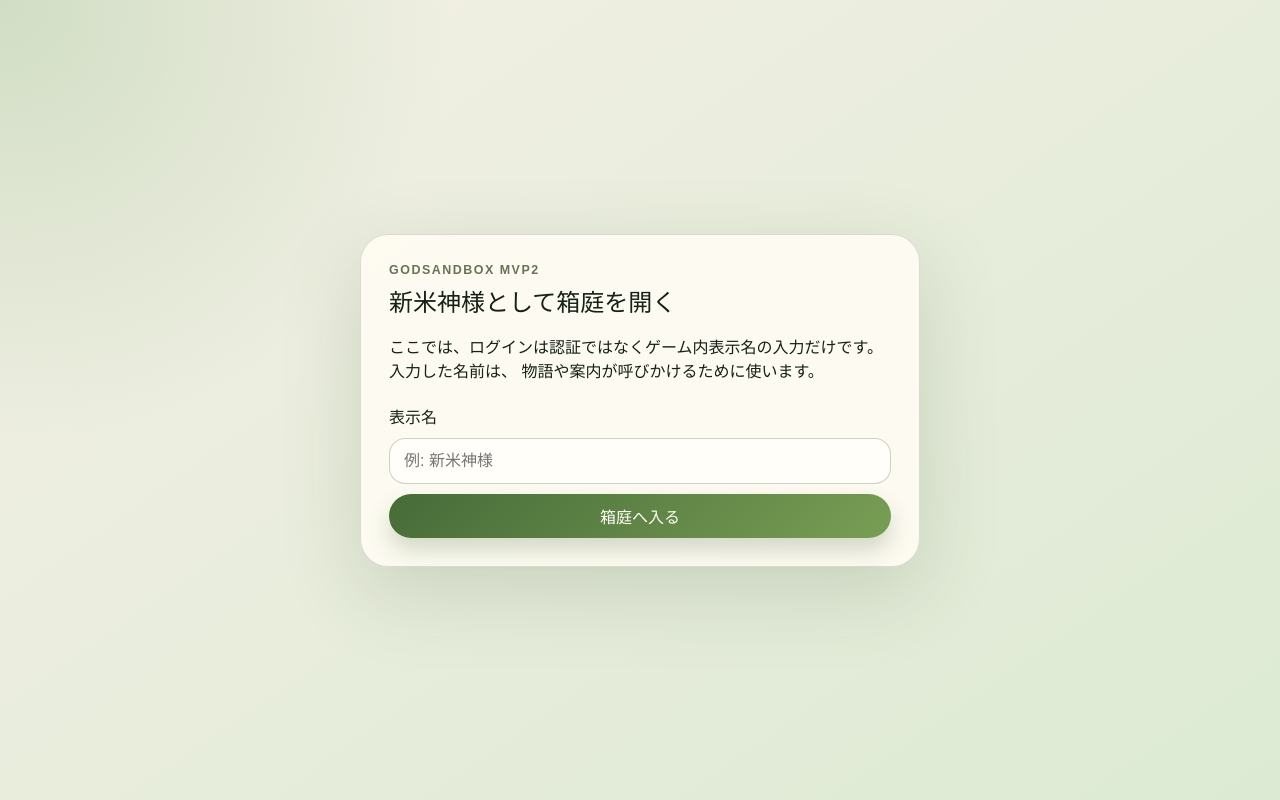
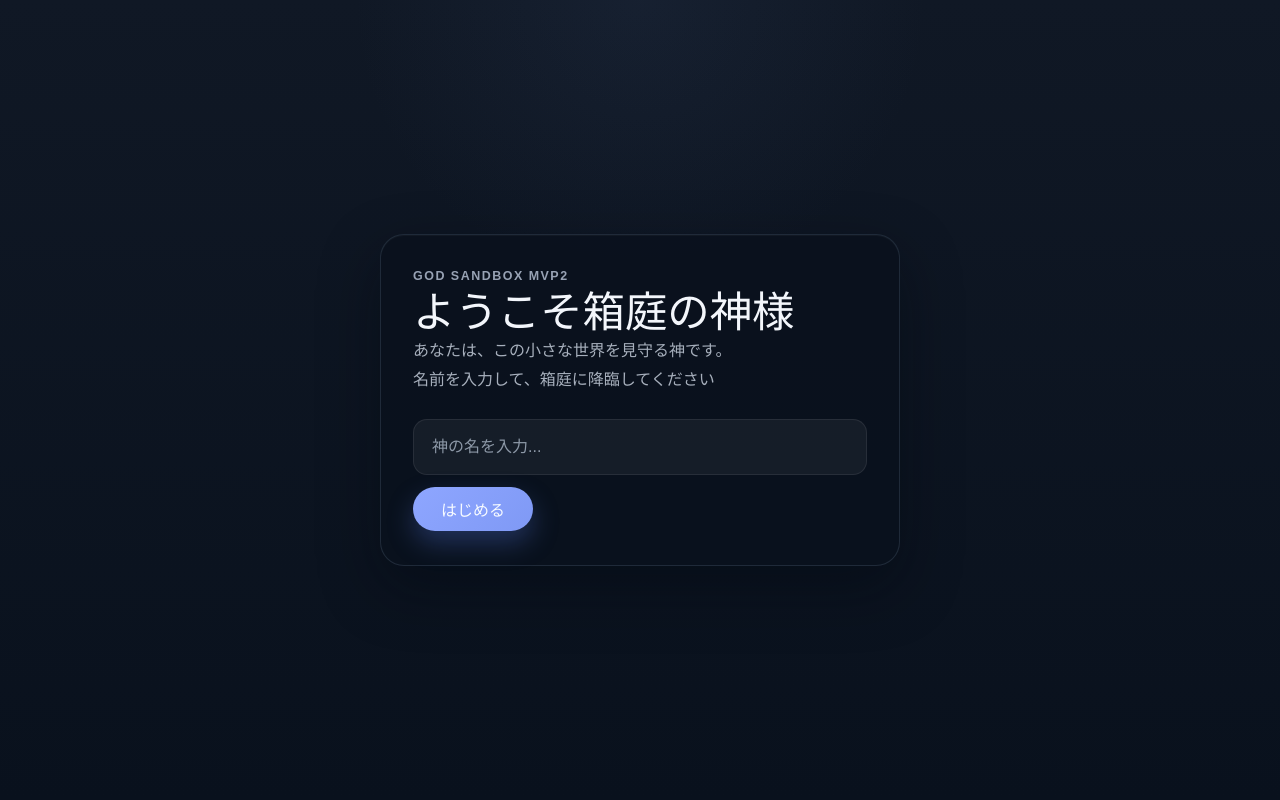
Before and after one commit to KitsuneSavaskiy/god-sandbox-mvp2, a React app: page / in a window 1280 px wide. Built offline with nearby package versions, Linux system fonts and the light colour scheme.

Commit message:
fix: ログイン画面の文言と色合いを調整

```diff
--- a/src/app/AppShell.css
+++ b/src/app/AppShell.css
@@ -31,18 +31,21 @@ textarea {
   min-height: 100vh;
   place-items: center;
   padding: 24px;
+  color: #f6f4ef;
   background:
-    radial-gradient(circle at top left, rgba(118, 174, 112, 0.28), transparent 30%),
-    linear-gradient(145deg, #f4f0e5 0%, #dcead3 100%);
+    radial-gradient(circle at top center, rgba(70, 92, 132, 0.12), transparent 28%),
+    linear-gradient(180deg, #101825 0%, #09111d 100%);
 }
 
 .login-card {
-  width: min(560px, 100%);
-  padding: 28px;
-  border: 1px solid rgba(58, 80, 53, 0.18);
-  border-radius: 28px;
-  background: rgba(255, 252, 243, 0.9);
-  box-shadow: 0 24px 80px rgba(66, 87, 57, 0.18);
+  width: min(520px, 100%);
+  padding: 34px 32px;
+  border: 1px solid rgba(146, 175, 199, 0.16);
+  border-radius: 24px;
+  background: rgba(10, 18, 30, 0.92);
+  box-shadow:
+    inset 0 1px 0 rgba(255, 255, 255, 0.03),
+    0 22px 60px rgba(3, 8, 16, 0.4);
 }
 
 .login-card h1,
@@ -53,25 +56,68 @@ textarea {
 
 .login-form {
   display: grid;
-  gap: 10px;
-  margin-top: 22px;
+  gap: 12px;
+  margin-top: 24px;
+}
+
+.login-card__description {
+  margin: 0;
+  color: rgba(211, 220, 233, 0.78);
+  line-height: 1.8;
+}
+
+.login-form__label {
+  position: absolute;
+  width: 1px;
+  height: 1px;
+  padding: 0;
+  margin: -1px;
+  overflow: hidden;
+  clip: rect(0, 0, 0, 0);
+  white-space: nowrap;
+  border: 0;
 }
 
 .login-form input {
   width: 100%;
-  padding: 13px 14px;
-  border: 1px solid rgba(55, 76, 53, 0.25);
-  border-radius: 16px;
-  background: #fffef8;
+  min-height: 56px;
+  padding: 14px 18px;
+  border: 1px solid rgba(255, 255, 255, 0.08);
+  border-radius: 14px;
+  color: #f6f8fb;
+  background: rgba(255, 255, 255, 0.05);
+}
+
+.login-form input::placeholder {
+  color: rgba(187, 199, 216, 0.72);
+}
+
+.login-form input:focus {
+  outline: 2px solid rgba(134, 155, 231, 0.52);
+  outline-offset: 2px;
 }
 
 .eyebrow {
   margin: 0 0 6px;
-  color: #667454;
+  color: rgba(192, 204, 223, 0.78);
   font-size: 0.78rem;
   font-weight: 700;
   letter-spacing: 0.12em;
   text-transform: uppercase;
+}
+
+.login-card h1 {
+  color: #f3f6fb;
+  font-size: clamp(2rem, 4.2vw, 2.65rem);
+  line-height: 1.12;
+}
+
+.login-form .ui-button--primary {
+  min-width: 120px;
+  justify-self: start;
+  color: #f7fbff;
+  background: linear-gradient(135deg, #8ea6ff, #7f99f5);
+  box-shadow: 0 12px 26px rgba(80, 112, 208, 0.34);
 }
 
 .app-shell {
--- a/src/app/AppShell.tsx
+++ b/src/app/AppShell.tsx
@@ -293,22 +293,25 @@ export function AppShell() {
       return (
         <main className="login-screen">
           <section className="login-card" aria-labelledby="login-title">
-          <p className="eyebrow">GodSandbox MVP2</p>
-          <h1 id="login-title">新米神様として箱庭を開く</h1>
-          <p>
-            ここでは、ログインは認証ではなくゲーム内表示名の入力だけです。入力した名前は、
-            物語や案内が呼びかけるために使います。
+            <p className="eyebrow">GOD SANDBOX MVP2</p>
+            <h1 id="login-title">ようこそ箱庭の神様</h1>
+            <p className="login-card__description">
+              あなたは、この小さな世界を見守る神です。
+              <br />
+              名前を入力して、箱庭に降臨してください
             </p>
             <form className="login-form" onSubmit={handleLogin}>
-            <label htmlFor="player-display-name">表示名</label>
+              <label className="login-form__label" htmlFor="player-display-name">
+                表示名
+              </label>
               <input
                 id="player-display-name"
                 value={draftDisplayName}
                 onChange={(event) => setDraftDisplayName(event.target.value)}
-              placeholder="例: 新米神様"
+                placeholder="神の名を入力..."
               />
               <Button type="submit" variant="primary">
-              箱庭へ入る
+                はじめる
               </Button>
             </form>
           </section>
```
Lines whose indentation alone changed are shown as unchanged.
